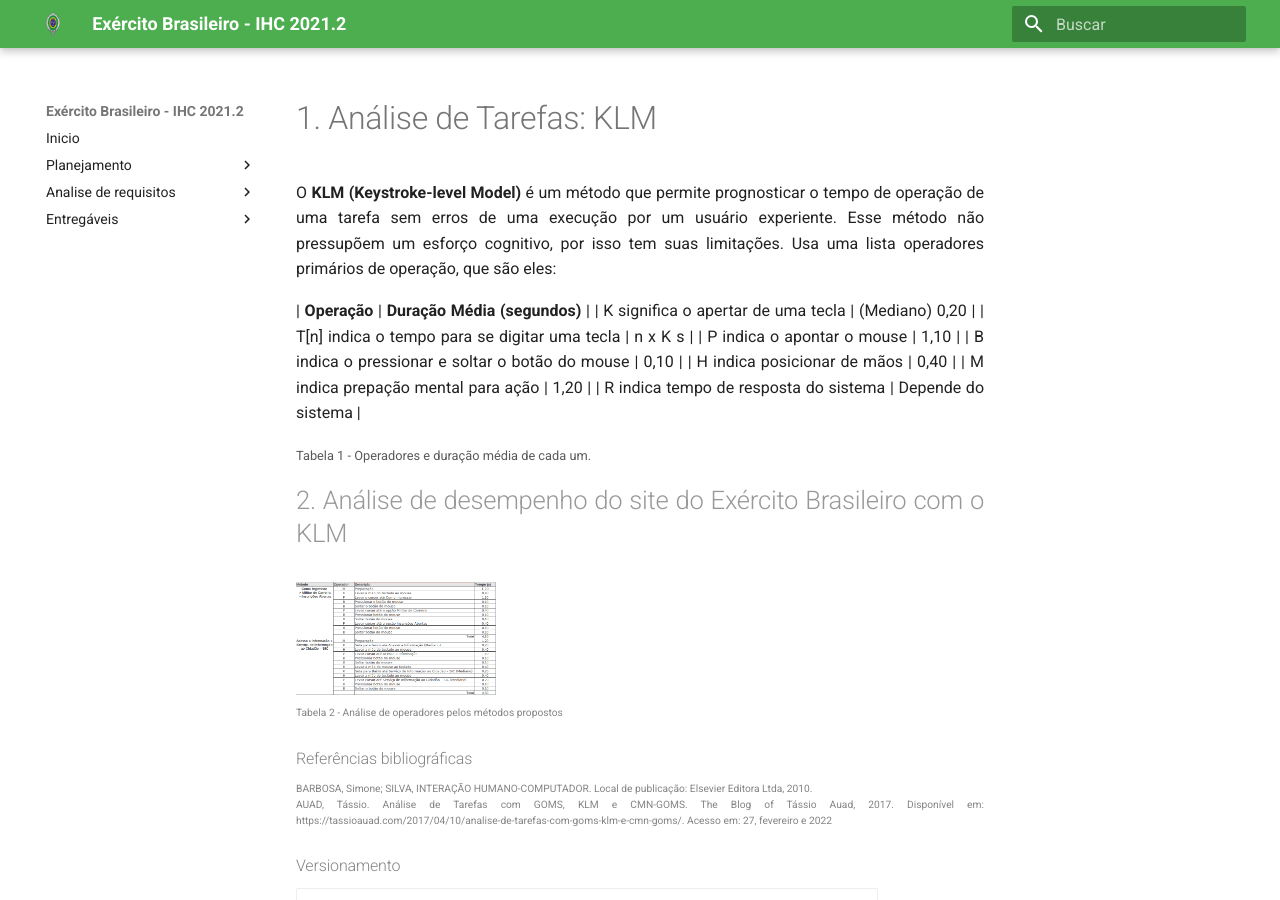
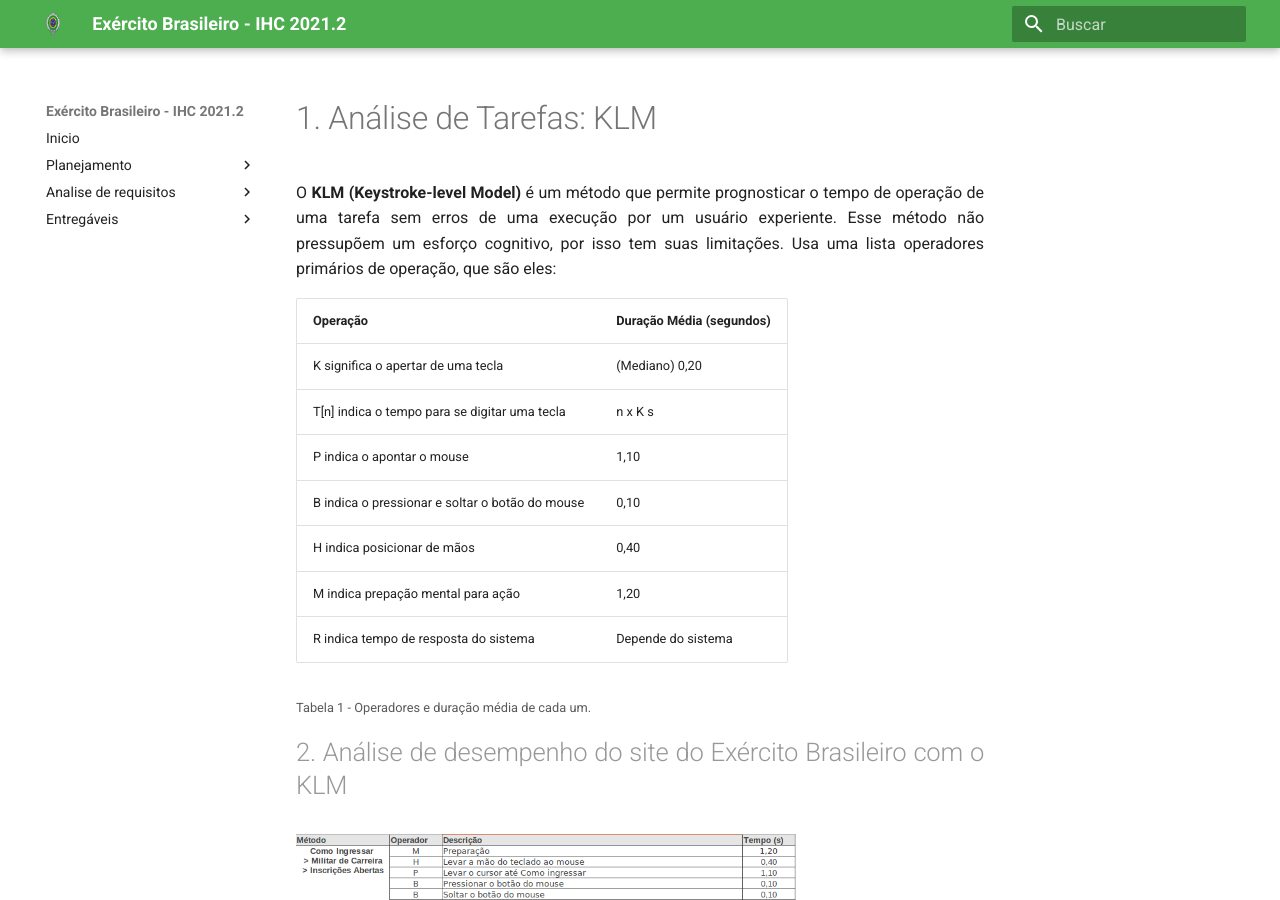
Before and after one commit to heitormsb/2021.2-Exercito-Brasileiro, an MkDocs documentation site: the page built from docs/analise_requisitos/klm.md, in a window 1280 px wide and 900 px high. Built offline with MkDocs 1.6.1 and Material for MkDocs 9.7.7, drawn with Linux system fonts in a browser that asks for light colours.

Commit message:
ajudate na tabela

```diff
--- a/docs/analise_requisitos/klm.md
+++ b/docs/analise_requisitos/klm.md
@@ -4,6 +4,7 @@
 O **KLM (Keystroke-level Model)** é um método que permite prognosticar o tempo de operação de uma tarefa sem erros de uma execução por um usuário experiente. Esse método não pressupõem um esforço cognitivo, por isso tem suas limitações. Usa uma lista operadores primários de operação, que são eles:
 
 | **Operação** | **Duração Média (segundos)** |
+|--|--|
 | K significa o apertar de uma tecla | (Mediano) 0,20 |
 | T[n] indica o tempo para se digitar uma tecla | n x K s |
 | P indica o apontar o mouse | 1,10 |
@@ -15,7 +16,7 @@
 <small>Tabela 1 - Operadores e duração média de cada um.
 
 # 2. Análise de desempenho do site do Exército Brasileiro com o KLM
-<img src="../img_klm/Tabela2KLM.png" width="200px"><br><small>Tabela 2 - Análise de operadores pelos métodos propostos
+<img src="../img_klm/Tabela2KLM.png" width="500px"><br>Tabela 2 - Análise de operadores pelos métodos propostos
 
 ## Referências bibliográficas
 BARBOSA, Simone; SILVA, INTERAÇÃO HUMANO-COMPUTADOR. Local de publicação: Elsevier Editora Ltda, 2010.<br>
```
